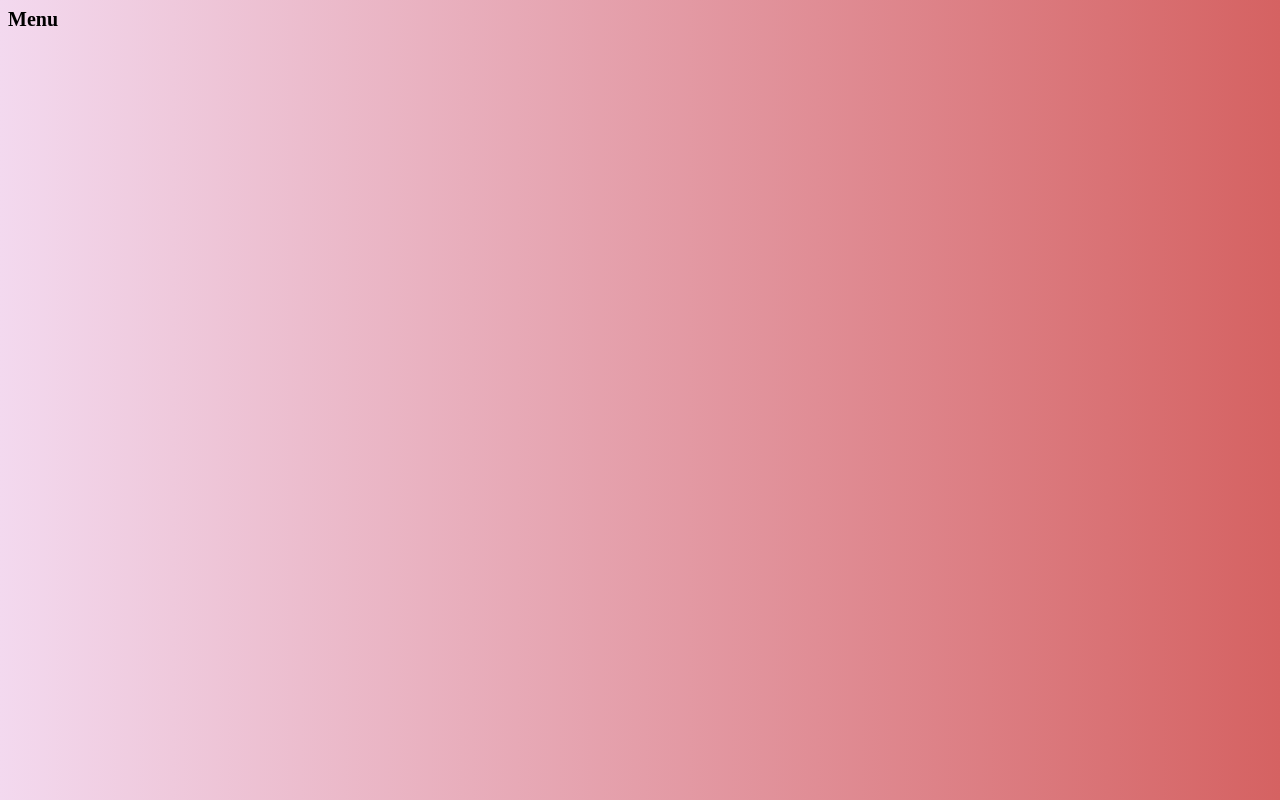
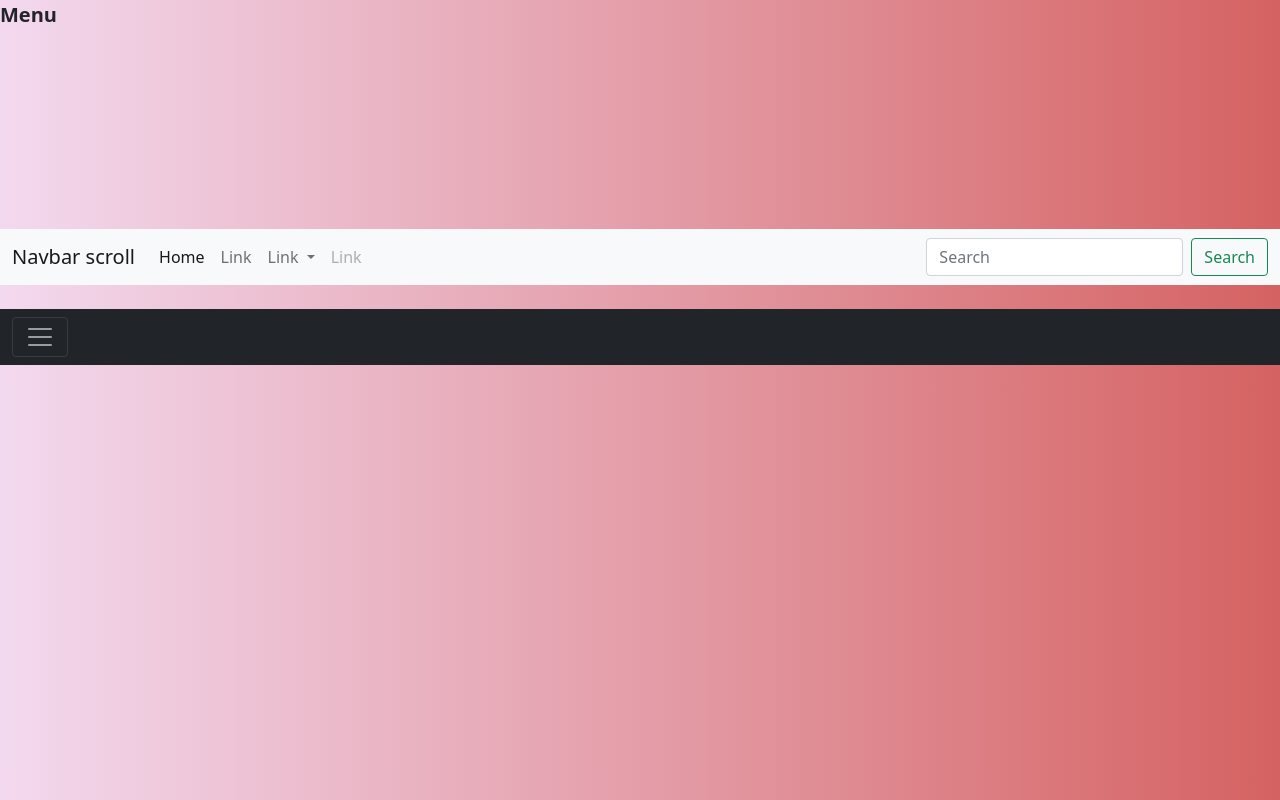
Before and after one commit to saivivek321/NavBar-Types, a plain HTML site: page index.html in a window 1280 px wide. Drawn offline with nearby package versions, Linux system fonts and the light colour scheme.

Commit message:
Bootstraps added

```diff
--- a/index.html
+++ b/index.html
@@ -1,14 +1,18 @@
-<!DOCTYPE html>
-<html lang="en" dir="ltr">
+<!doctype html>
+<html lang="en">
   <head>
+    <!-- Required meta tags -->
     <meta charset="utf-8">
+    <meta name="viewport" content="width=device-width, initial-scale=1">
+
+    <!-- Bootstrap CSS -->
+    <link href="https://cdn.jsdelivr.net/npm/bootstrap@5.0.0/dist/css/bootstrap.min.css" rel="stylesheet" integrity="sha384-wEmeIV1mKuiNpC+IOBjI7aAzPcEZeedi5yW5f2yOq55WWLwNGmvvx4Um1vskeMj0" crossorigin="anonymous">
     <title>NavBar Types</title>
     <link rel="stylesheet" href="style.css">
   </head>
   <body>
 
-
-    <div class="container">
+        <div class="container1">
       <input type="checkbox" name="menu" id="menu" class="menu-toggler">
       <label for="menu" class="menu-toggler-label">Menu</label>
       <ul class="stagger-menu">
@@ -21,5 +25,67 @@
        </div>
 
 
+       <nav class="navbar navbar-expand-lg navbar-light bg-light ">
+ <div class="container-fluid">
+   <a class="navbar-brand" href="#">Navbar scroll</a>
+   <button class="navbar-toggler" type="button" data-bs-toggle="collapse" data-bs-target="#navbarScroll" aria-controls="navbarScroll" aria-expanded="false" aria-label="Toggle navigation">
+     <span class="navbar-toggler-icon"></span>
+   </button>
+   <div class="collapse navbar-collapse" id="navbarScroll">
+     <ul class="navbar-nav me-auto my-2 my-lg-0 navbar-nav-scroll" style="--bs-scroll-height: 100px;">
+       <li class="nav-item">
+         <a class="nav-link active" aria-current="page" href="#">Home</a>
+       </li>
+       <li class="nav-item">
+         <a class="nav-link" href="#">Link</a>
+       </li>
+       <li class="nav-item dropdown">
+         <a class="nav-link dropdown-toggle" href="#" id="navbarScrollingDropdown" role="button" data-bs-toggle="dropdown" aria-expanded="false">
+           Link
+         </a>
+         <ul class="dropdown-menu" aria-labelledby="navbarScrollingDropdown">
+           <li><a class="dropdown-item" href="#">Action</a></li>
+           <li><a class="dropdown-item" href="#">Another action</a></li>
+           <li><hr class="dropdown-divider"></li>
+           <li><a class="dropdown-item" href="#">Something else here</a></li>
+         </ul>
+       </li>
+       <li class="nav-item">
+         <a class="nav-link disabled" href="#" tabindex="-1" aria-disabled="true">Link</a>
+       </li>
+     </ul>
+     <form class="d-flex">
+       <input class="form-control me-2" type="search" placeholder="Search" aria-label="Search">
+       <button class="btn btn-outline-success" type="submit">Search</button>
+     </form>
+   </div>
+ </div>
+</nav>
+
+<br>
+
+
+
+  <div class="collapse" id="navbarToggleExternalContent">
+    <div class="bg-dark p-4">
+      <h5 class="text-white h4">Collapsed content</h5>
+      <span class="text-muted">Toggleable via the navbar brand.</span>
+    </div>
+  </div>
+  <nav class="navbar navbar-dark bg-dark">
+    <div class="container-fluid">
+      <button class="navbar-toggler" type="button" data-bs-toggle="collapse" data-bs-target="#navbarToggleExternalContent" aria-controls="navbarToggleExternalContent" aria-expanded="false" aria-label="Toggle navigation">
+        <span class="navbar-toggler-icon"></span>
+      </button>
+    </div>
+  </nav>
+
+
+<br>
+
+
+
+    <script src="https://cdn.jsdelivr.net/npm/bootstrap@5.0.0/dist/js/bootstrap.bundle.min.js" integrity="sha384-p34f1UUtsS3wqzfto5wAAmdvj+osOnFyQFpp4Ua3gs/ZVWx6oOypYoCJhGGScy+8" crossorigin="anonymous"></script>
+
   </body>
 </html>
--- a/style.css
+++ b/style.css
@@ -3,7 +3,7 @@ body
   background: linear-gradient(to right, rgb(243 217 239), rgb(213 98 98));
 }
 
-.container {
+.container1 {
   overflow-x: hidden;
   width: 100%;
 }
```
Lines whose indentation alone changed are shown as unchanged.
